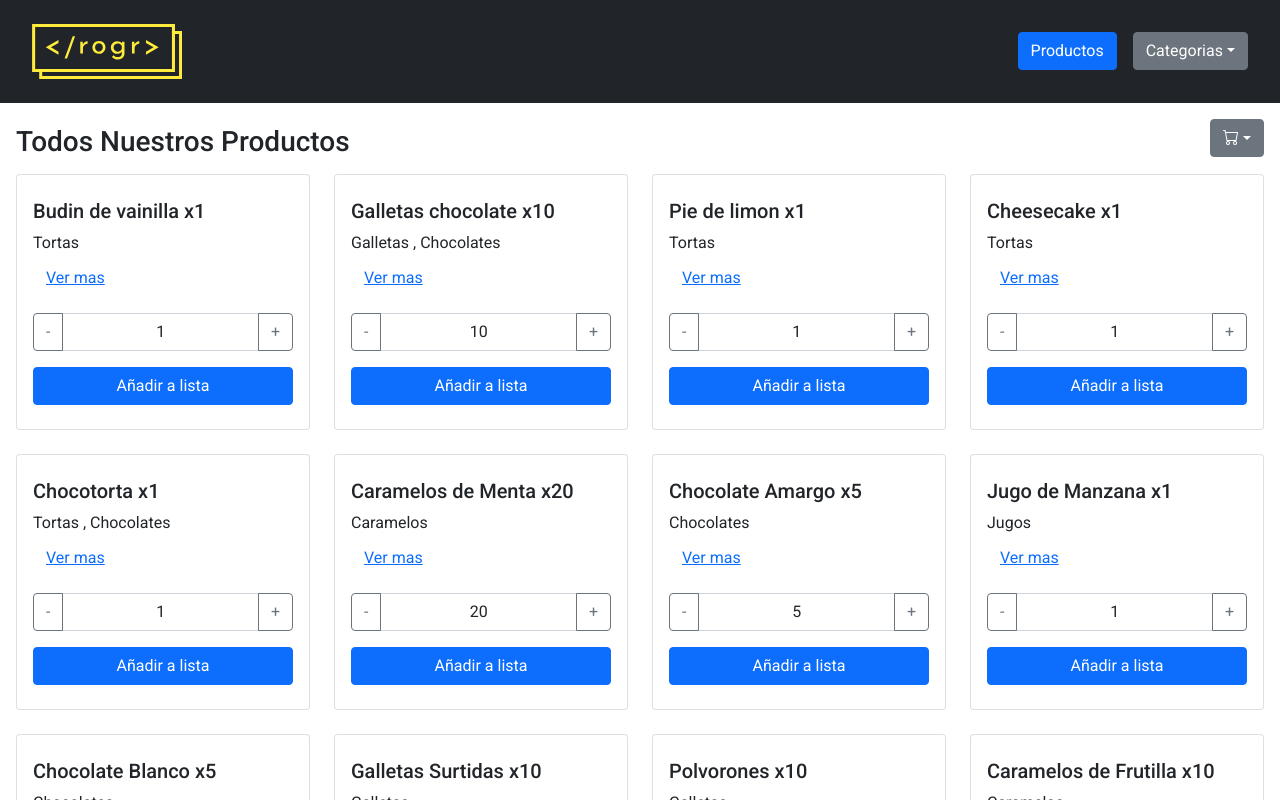
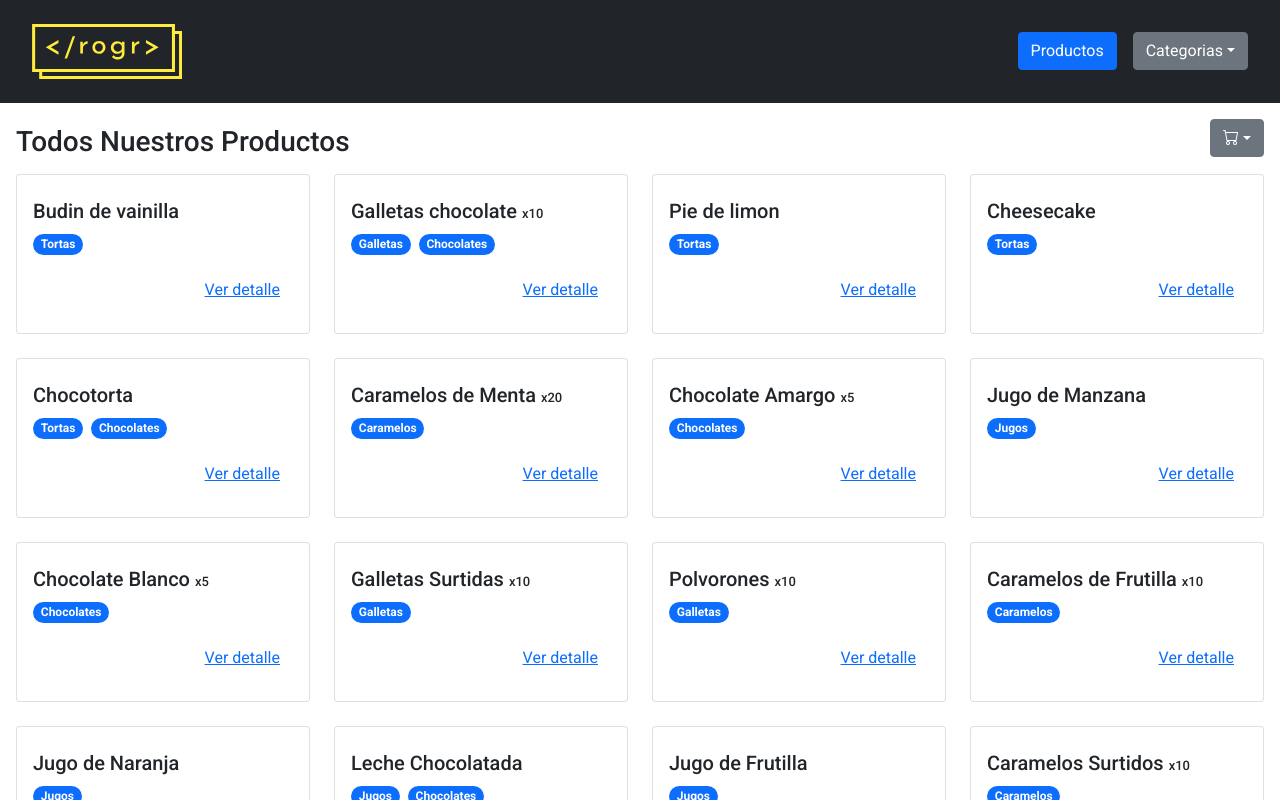
Before and after one commit to RecRoger/ArzolaReactApp, a React (Create React App) app: page / in a window 1280 px wide. Shown: the top 800 px of the page. Built offline with nearby package versions, Linux system fonts and the light colour scheme.

Commit message:
counter event

```diff
--- a/src/App.css
+++ b/src/App.css
@@ -50,6 +50,11 @@
   flex-direction: column;
 }
 
+.detail-steps {
+  font-weight: normal;
+  font-size: 1.2rem;
+}
+
 .image-container {
   width: 500px;
 }
--- a/src/components/Item.jsx
+++ b/src/components/Item.jsx
@@ -1,36 +1,40 @@
-import ItemCount from "./ItemCount";
-import Swal from "sweetalert2";
+// import ItemCount from "./ItemCount";
+// import Swal from "sweetalert2";
 import { Link } from "react-router-dom";
 
 
 
-export default function Item({ item}) {
+export default function Item({ item }) {
 
-    const onAdd = (item, count) => {
-        Swal.fire({
-            position: 'bottom-end',
-            icon: 'success',
-            title: `${item.name}${count > 1 ? `(x${count})` : '' } añadido a la lista de compras`,
-            showConfirmButton: false,
-            timer: 4500,
-        })
-      }
+    // const onAdd = (item, count) => {
+    //     Swal.fire({
+    //         position: 'bottom-end',
+    //         icon: 'success',
+    //         title: `${item.name}${count > 1 ? `(x${count})` : ''} añadido a la lista de compras`,
+    //         showConfirmButton: false,
+    //         timer: 4500,
+    //     })
+    // }
 
     return (
         <>
             <div className="card px-3 py-4 w-100 mb-4">
                 <h5 className="mb-2">
-                    {item.name} { item.steps ? <span className="count-item.steps">x{item.steps}</span> : ''}
+                    {item.name} {item.steps > 1 ? <span className="count-steps">x{item.steps}</span> : ''}
                 </h5>
-                <p className="mb-1">
-                    {item.categories.map((category, i) =>  <span key={i}>{category} {i+1 !== item.categories.length ? ', ': ''}</span>  )}
+                <p className="mb-3">
+                    {item.categories.map((category, i) =>
+                        <Link className="me-2" to={'/category/'+category}>
+                        <span key={i} className="badge rounded-pill bg-primary">{category}</span>
+                        </Link>
+                    )}
                 </p>
-                <Link to={'/detail/' + item.id} className="mb-3">
-                    <button className="btn btn-link">Ver mas</button>
+                <Link to={'/detail/' + item.id} className="mt-auto text-end">
+                    <button className="btn btn-link">Ver detalle</button>
                 </Link>
-                <div className="mt-auto">
+                {/* <div className="mt-auto">
                     <ItemCount item={item} onAdd={onAdd}></ItemCount>
-                </div>
+                </div> */}
             </div>
         </>
     );
--- a/src/components/ItemDetail/ItemDetail.jsx
+++ b/src/components/ItemDetail/ItemDetail.jsx
@@ -1,9 +1,9 @@
 import { useEffect, useState } from 'react';
 import ItemCount from '../ItemCount';
-import Swal from "sweetalert2";
+import { Link } from "react-router-dom";
 
 
-export default function ItemDetail({ item }) {
+export default function ItemDetail({ item, onAdd }) {
 
   let [discountPrice, setDiscountPrice] = useState([]);
 
@@ -12,16 +12,6 @@ export default function ItemDetail({ item }) {
       setDiscountPrice(item.price * (1 - (item.discount/100)))
     }
   }, [item])
-
-  const onAdd = (item, count) => {
-    Swal.fire({
-        position: 'bottom-end',
-        icon: 'success',
-        title: `${item.name}${count > 1 ? `(x${count})` : '' } añadido a la lista de compras`,
-        showConfirmButton: false,
-        timer: 4500,
-    })
-  }
 
   return (
     <> { item ?
@@ -54,7 +44,20 @@ export default function ItemDetail({ item }) {
         </div>
 
         <div className="px-5 detail-info">
-          <h4>{item.name}</h4>
+          <h4>{item.name}
+          {
+            item.steps>1 ?
+            <span className='detail-steps'> (x{item.steps} unidades)</span> : ''
+          }
+          </h4>
+          <p className="mb-3">
+              {item.categories.map((category, i) =>
+                <Link className="me-2" to={'/category/'+category}>
+                  <span key={i} className="badge rounded-pill bg-primary">{category}</span>
+                </Link>
+              )}
+          </p>
+
           <p className="item-price">
             <span className={item.discount ? 'discounted total-price' : 'total-price'}>${item.price}</span>
             {item.discount ?
--- a/src/components/ItemDetail/ItemDetailContainer.jsx
+++ b/src/components/ItemDetail/ItemDetailContainer.jsx
@@ -2,6 +2,7 @@ import { useEffect, useState } from 'react';
 import { useParams } from 'react-router-dom';
 import { DefaultItems } from '../../constatns.js';
 import ItemDetail from './ItemDetail.jsx';
+import Swal from "sweetalert2";
 
 export const defaultImages = [
     'https://picsum.photos/500/300?random=1',
@@ -14,6 +15,7 @@ export default function ItemDetailContainer() {
 
   let [item, setItem] = useState(null);
   let [loader, setLoader] = useState(true);
+  let [shopCount, setShopCount] = useState(0);
 
   let { itemId } = useParams()
 
@@ -35,13 +37,29 @@ export default function ItemDetailContainer() {
     });
   }, [itemId])
 
+  const onAdd = (item, count) => {
+    setShopCount(shopCount + count)
+    Swal.fire({
+        position: 'bottom-end',
+        icon: 'success',
+        title: `${item.name}${count > 1 ? `(x${count})` : '' } añadido a la lista de compras`,
+        showConfirmButton: false,
+        timer: 4500,
+    })
+  }
+
   return (
     <>
       <div className="app-content">
-        <h3>Detalle de producto</h3>
+        <h3>Detalle de producto
+        {
+            shopCount ?
+            <span className='detail-steps'> ({shopCount} unidades en lista de compras)</span> : ''
+        }
+        </h3>
 
         { !loader ?
-          <ItemDetail item={ item }/>
+          <ItemDetail item={ item } onAdd={ onAdd } />
           : <div className="text-center mt-5">
               <div className="spinner-grow" role="status">
                 <span className="visually-hidden">Loading...</span>
```
